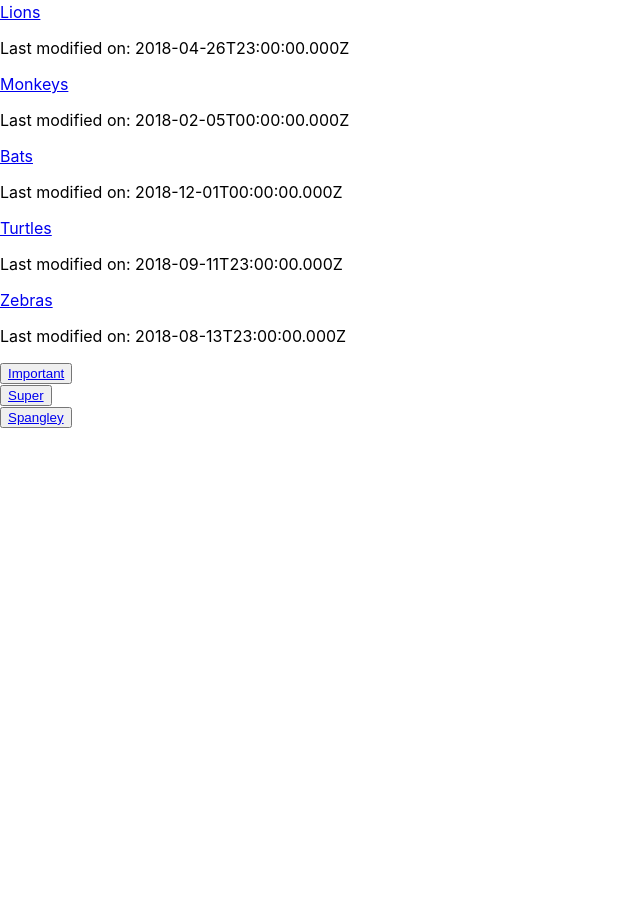
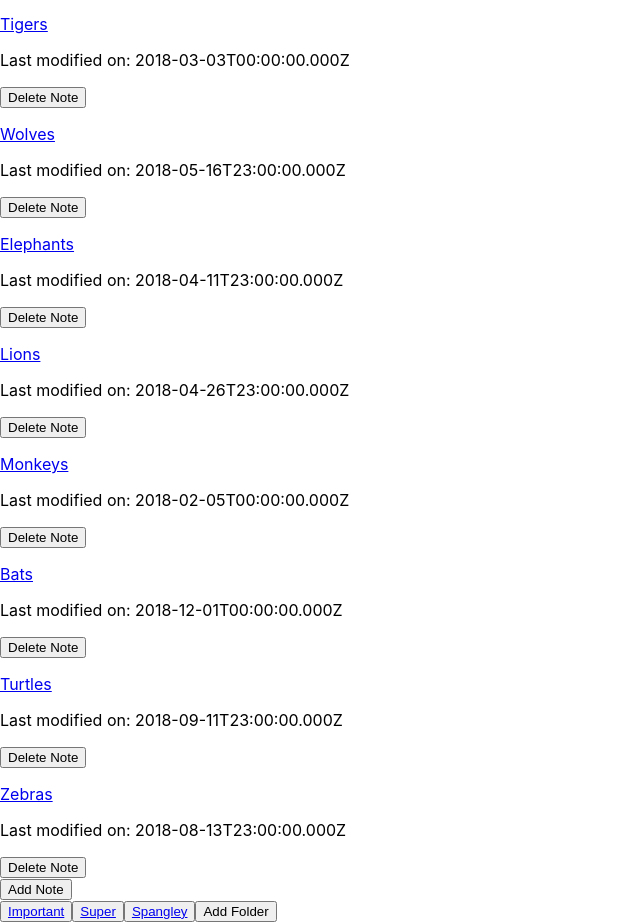
Before and after one commit to maximus202/Noteful, a React (Create React App) app: page / in a window 1280 px wide. Shown: the part 728-1650 px from the top of the page, without its empty margins (0-640 px from the left). Before the commit the page ends 1156 px from the top, so only its background shows below. Built offline with nearby package versions, Linux system fonts and the light colour scheme.

Commit message:
New commit.

```diff
--- /dev/null
+++ b/src/AddFolder/AddFolder.js
@@ -0,0 +1,11 @@
+import React from 'react';
+
+class AddFolder extends React.Component {
+    render() {
+        return (
+            <button>Add Folder</button>
+        )
+    }
+}
+
+export default AddFolder;
--- /dev/null
+++ b/src/AddNote/AddNote.js
@@ -0,0 +1,11 @@
+import React from 'react';
+
+class AddNote extends React.Component {
+    render() {
+        return (
+            <button>Add Note</button>
+        )
+    }
+}
+
+export default AddNote;
--- a/src/App.js
+++ b/src/App.js
@@ -1,7 +1,7 @@
 import React from 'react';
-import Main from './Main/Main';
 import { Route } from 'react-router-dom';
 import NOTES from './NOTES/NOTES';
+import Main from './Main/Main';
 import Folder from './Folder/Folder';
 import Note from './Note/Note';
 
@@ -9,19 +9,37 @@ class App extends React.Component {
   constructor(props) {
     super(props)
     this.state = {
-      notes: { NOTES }
+      storedNotes: { NOTES },
+      currentFolderId: []
     };
+  }
+
+  setCurrentFolder(folderId) {
+    this.setState = {
+      currentFolderId: folderId
+    }
   }
 
   render() {
     return (
-      <div>
-        <main>
-          <Route exact path='/' component={Main} />
-          <Route exact path='/folder/:folderId' component={Folder} />
-          <Route exact path='/note/:noteId' component={Note} render={({ history }) => { return <Note onClickGoBack={() => history.goBack()} /> }} />
-        </main>
-      </div>
+      <>
+        <Route
+          exact path='/'
+          render={(routerProps) =>
+            <Main
+              storedNotes={this.state.storedNotes} />}
+        />
+        <Route
+          exact path='/folder/:folderId'
+          //component={Folder}
+          render={(routerProps) =>
+            < Folder
+              storedNotes={this.state.storedNotes}
+              handleSetCurrentFolder={(folderId) => this.setState.setCurrentFolder}
+            />}
+        />
+        <Route exact path='/note/:noteId' component={Note} render={({ history }) => { return <Note onClickGoBack={() => history.goBack()} /> }} />
+      </>
     )
   }
 }
--- /dev/null
+++ b/src/DeleteNote/DeleteNote.js
@@ -0,0 +1,13 @@
+import React from 'react';
+
+class DeleteNote extends React.Component {
+    render() {
+        return (
+            <>
+                <button>Delete Note</button>
+            </>
+        )
+    }
+}
+
+export default DeleteNote;
--- a/src/Folder/Folder.js
+++ b/src/Folder/Folder.js
@@ -3,38 +3,57 @@ import Header from '../Header/Header';
 import NOTES from '../NOTES/NOTES';
 import { Link } from 'react-router-dom';
 import './Folder.css';
+import GenerateFolderMenu from '../GenerateFolderMenu/GenerateFolderMenu';
+import AddNote from '../AddNote/AddNote';
+import GenerateNoteList from '../GenerateNoteList/GenerateNoteList';
+import { withRouter } from 'react-router';
 
 class Folder extends React.Component {
+    //static propTypes = {
+    //  match: this.propTypes.object.isRequired
+    //}
     render() {
-        const folderId = this.props.match.params.folderId;
-        const folderContent = NOTES.notes.filter(note => note.folderId === folderId);
+        const { match } = this.props;
+        return (
+            <>
+                {console.log(match)}
+            </>
+        )
+    }
+}
+
+const showMatch = withRouter(Folder);
+
+/*class Folder extends React.Component {
+    render() {
+        const folderId = withRouter(this.props.match.params.folderId);
         console.log(folderId);
-        console.log(folderContent);
+        console.log(NOTES.folders.find(folderId));
         return (
-            <div>
+            <>
                 <header>
                     <Header />
                 </header>
                 <main>
-                    {folderContent.map(note =>
-                        <div key={note.id}>
-                            <p><Link to={`/Note/${note.id}`}>{note.name}</Link></p>
-                            <p>Last modified on: {note.modified}</p>
-                        </div>
+                    {this.props.storedNotes.map(note =>
+                        < GenerateNoteList
+                            note={note}
+                            key={note.id} />
                     )}
                 </main>
                 <aside>
-                    {NOTES.folders.map(folder =>
-                        <div key={folder.id}>
-                            <button className='folder_button'>
-                                <Link to={`/folder/${folder.id}`}>{folder.name}</Link>
-                            </button>
-                        </div>
+                    {this.props.storedNotes.map(folder =>
+                        <GenerateFolderMenu
+                            folder={folder}
+                            key={folder.id}
+                            handleSetCurrentFolder={this.props.setCurrentFolder}
+                        />
                     )}
                 </aside>
-            </div>
+            </>
         )
     }
 }
+*/
 
 export default Folder;
--- /dev/null
+++ b/src/GenerateFolderMenu/GenerateFolderMenu.js
@@ -0,0 +1,16 @@
+import React from 'react';
+import { NavLink } from 'react-router-dom';
+
+class GenerateFolderMenu extends React.Component {
+    render() {
+        return (
+            <>
+                <button className='folder_button'>
+                    <NavLink to={`/folder/${this.props.folder.id}`}>{this.props.folder.name}</NavLink>
+                </button>
+            </>
+        )
+    }
+}
+
+export default GenerateFolderMenu;
--- /dev/null
+++ b/src/GenerateNoteList/GenerateNoteList.js
@@ -0,0 +1,17 @@
+import React from 'react';
+import { Link } from 'react-router-dom';
+import DeleteNote from '../DeleteNote/DeleteNote';
+
+class GenerateNoteList extends React.Component {
+    render() {
+        return (
+            <div key={this.props.note.id}>
+                <p><Link to={`/note/${this.props.note.id}`}>{this.props.note.name}</Link></p>
+                <p>Last modified on: {this.props.note.modified}</p>
+                <DeleteNote note={this.props.note} />
+            </div>
+        )
+    }
+}
+
+export default GenerateNoteList;
--- a/src/Main/Main.js
+++ b/src/Main/Main.js
@@ -3,32 +3,35 @@ import Header from '../Header/Header';
 import NOTES from '../NOTES/NOTES';
 import { Link } from 'react-router-dom';
 import '../Main/Main.css';
+import GenerateNoteList from '../GenerateNoteList/GenerateNoteList';
+import AddNote from '../AddNote/AddNote';
+import GenerateFolderMenu from '../GenerateFolderMenu/GenerateFolderMenu';
+import AddFolder from '../AddFolder/AddFolder';
 
 class Main extends React.Component {
     render() {
         return (
-            <div>
+            <>
                 <header>
                     <Header />
                 </header>
                 <main>
-                    {NOTES.notes.map(note =>
-                        <div key={note.id}>
-                            <p><Link to={`/note/${note.id}`}>{note.name}</Link></p>
-                            <p>Last modified on: {note.modified}</p>
-                        </div>
+                    {this.props.storedNotes.NOTES.notes.map(note =>
+                        < GenerateNoteList
+                            note={note}
+                            key={note.id} />
                     )}
+                    <AddNote />
                 </main>
                 <aside>
-                    {NOTES.folders.map(folder =>
-                        <div key={folder.id}>
-                            <button className='folder_button'>
-                                <Link to={`/folder/${folder.id}`}>{folder.name}</Link>
-                            </button>
-                        </div>
+                    {this.props.storedNotes.NOTES.folders.map(folder =>
+                        <GenerateFolderMenu
+                            folder={folder}
+                            key={folder.id} />
                     )}
+                    <AddFolder />
                 </aside>
-            </div>
+            </>
         )
     }
 }
--- a/src/Note/Note.js
+++ b/src/Note/Note.js
@@ -7,11 +7,11 @@ class Note extends React.Component {
         const noteId = this.props.match.params.noteId;
         const selectedNote = NOTES.notes.filter(note => note.id === noteId)
         console.log(selectedNote);
-        return (
-            <div>
-                <header>
-                    <Header />
-                </header>
+        return /*(
+            <>
+            <header>
+                <Header />
+            </header>
                 <main>
                     <h2>{selectedNote[0].name}</h2>
                     <p>Date modified: {selectedNote[0].modified}</p>
@@ -22,8 +22,8 @@ class Note extends React.Component {
                         Go back
                     </button>
                 </aside>
-            </div>
-        )
+            </>
+        )*/
     }
 }
 
```
